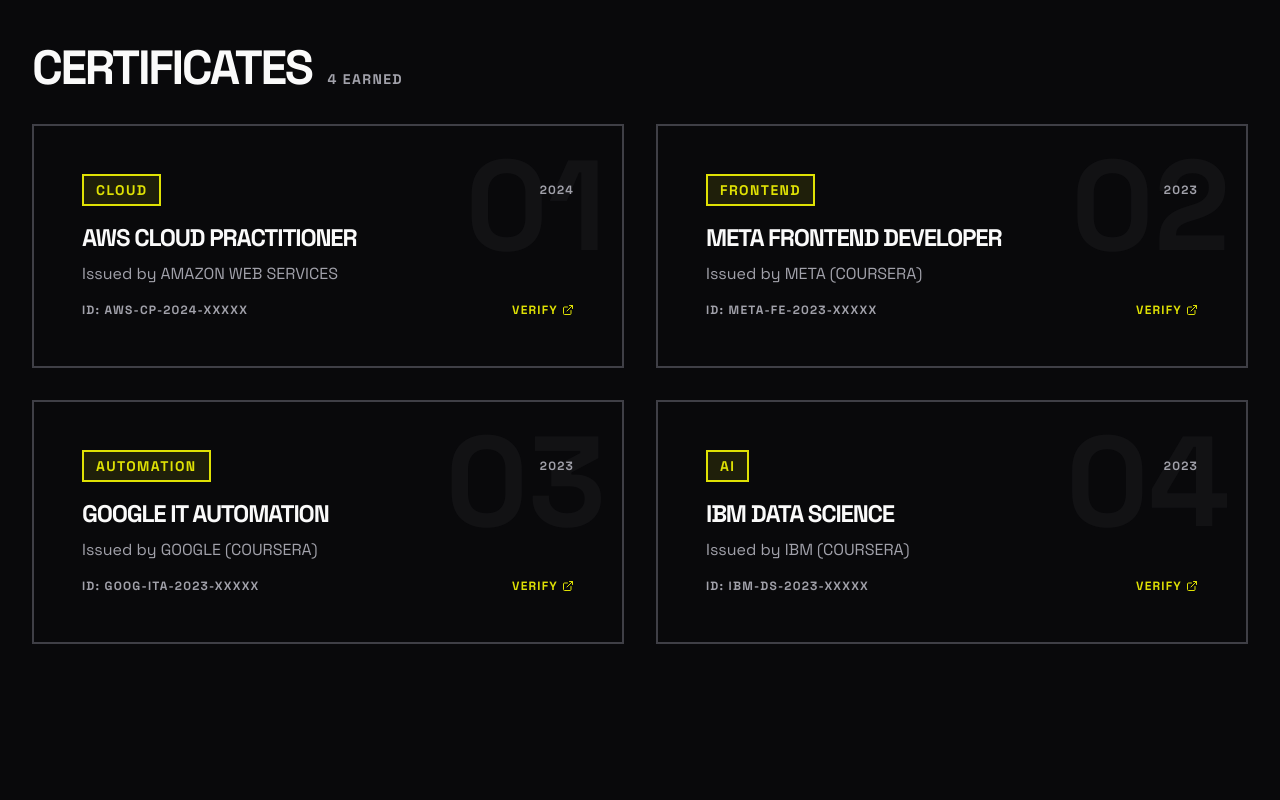
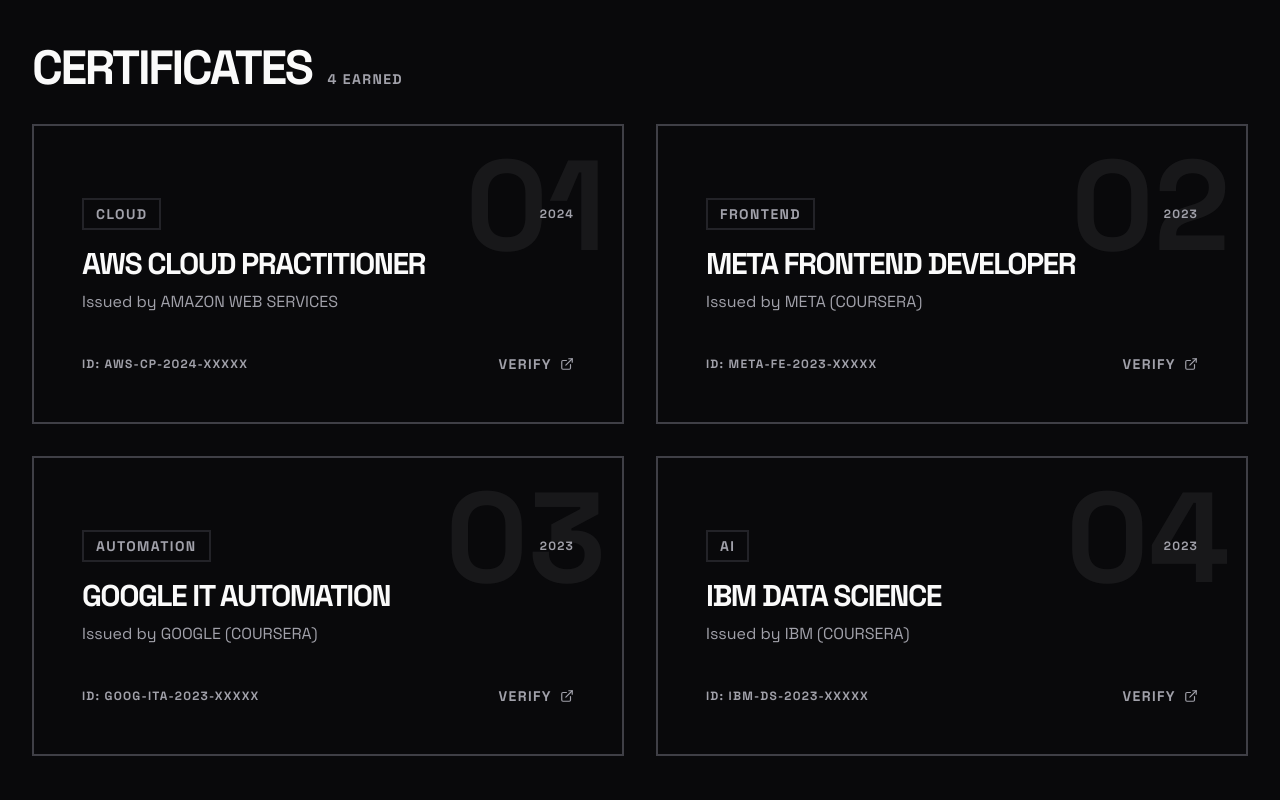
Before and after one commit to Superbiouss/Portfolio, a Next.js app: page /certificates in a window 1280 px wide. Shown: the part 1700-2500 px from the top of the page. Built offline with nearby package versions, Linux system fonts and the light colour scheme; no server answers; the database is empty.

Commit message:
refactor: enhance UI components in certificates and skills pages with refined card styling and updated typography

```diff
--- a/src/app/certificates/certificates-client.tsx
+++ b/src/app/certificates/certificates-client.tsx
@@ -51,7 +51,7 @@
                 className="group"
               >
                 <Card className="h-full flex flex-col relative bg-background border-2 border-border rounded-none hover:border-accent transition-colors duration-300">
-                  <span className="absolute top-4 right-4 text-[6rem] md:text-[8rem] font-bold leading-none text-muted/20 select-none group-hover:text-accent-foreground/5 transition-colors duration-300" aria-hidden="true">{(i + 1).toString().padStart(2, "0")}</span>
+                  <span className="absolute top-4 right-4 text-[6rem] md:text-[8rem] font-bold leading-none text-muted/50 select-none group-hover:text-accent-foreground/10 transition-colors duration-300" aria-hidden="true">{(i + 1).toString().padStart(2, "0")}</span>
 
                   <CardContent className="flex-1 relative z-10 pt-6">
                     <div className="relative w-16 h-16 mb-6">
@@ -103,23 +103,23 @@
         {certs.length > 0 ? (
           <div className="grid grid-cols-1 md:grid-cols-2 gap-6 md:gap-8">
             {certs.map((cert, i) => (
-              <motion.div key={cert.id} initial={{ opacity: 0, y: 20 }} whileInView={{ opacity: 1, y: 0 }} viewport={{ once: true }} transition={{ delay: i * 0.08, duration: 0.3, ease: "easeOut" as const }}>
-                <Card className="relative min-h-[200px]">
-                  <span className="absolute top-4 right-4 text-[6rem] md:text-[8rem] font-bold leading-none text-muted/30 select-none group-hover:text-accent-foreground/10 transition-colors duration-300" aria-hidden="true">{cert.num}</span>
-                  <div className="relative z-10">
+              <motion.div key={cert.id} initial={{ opacity: 0, y: 20 }} whileInView={{ opacity: 1, y: 0 }} viewport={{ once: true }} transition={{ delay: i * 0.08, duration: 0.3, ease: "easeOut" as const }} className="group">
+                <Card className="h-full flex flex-col relative border-2 border-border bg-background transition-all duration-300 hover:border-accent cursor-pointer min-h-[200px]">
+                  <span className="absolute top-4 right-4 text-[6rem] md:text-[8rem] font-bold leading-none text-muted/50 select-none group-hover:text-accent-foreground/10 transition-colors duration-300" aria-hidden="true">{cert.num}</span>
+                  <CardContent className="flex-1 relative z-10 pt-6">
                     <div className="flex items-center justify-between mb-4">
-                      <Badge variant="accent">{cert.category}</Badge>
+                      <Badge variant="outline" className="border-border/50 text-muted-foreground">{cert.category}</Badge>
                       <span className="text-xs font-bold uppercase tracking-widest text-muted-foreground group-hover:text-accent-foreground/60 transition-colors duration-300">{cert.date}</span>
                     </div>
-                    <h3 className="text-xl md:text-2xl font-bold uppercase tracking-tighter text-foreground group-hover:text-accent-foreground mb-2 transition-colors duration-300">{cert.title}</h3>
-                    <p className="text-muted-foreground group-hover:text-accent-foreground/60 mb-4 transition-colors duration-300">Issued by {cert.issuer}</p>
-                    <div className="flex items-center justify-between">
-                      {cert.credentialId && <span className="text-xs font-bold uppercase tracking-widest text-muted-foreground group-hover:text-accent-foreground/40 transition-colors duration-300">ID: {cert.credentialId}</span>}
-                      <a href={cert.verifyUrl} target="_blank" rel="noopener noreferrer" className="text-accent group-hover:text-accent-foreground text-xs font-bold uppercase tracking-widest flex items-center gap-1 transition-colors duration-300">
-                        VERIFY <ExternalLink className="w-3 h-3" />
-                      </a>
-                    </div>
-                  </div>
+                    <CardTitle className="mb-2">{cert.title}</CardTitle>
+                    <p className="text-muted-foreground mb-4">Issued by {cert.issuer}</p>
+                  </CardContent>
+                  <CardFooter className="relative z-10 mt-auto flex items-center justify-between">
+                    {cert.credentialId && <span className="text-xs font-bold uppercase tracking-widest text-muted-foreground group-hover:text-accent-foreground/40 transition-colors duration-300">ID: {cert.credentialId}</span>}
+                    <a href={cert.verifyUrl} target="_blank" rel="noopener noreferrer" className="text-sm font-bold uppercase tracking-widest text-muted-foreground group-hover:text-accent-foreground flex items-center gap-2 transition-colors duration-300">
+                      VERIFY <ExternalLink className="w-3.5 h-3.5" />
+                    </a>
+                  </CardFooter>
                 </Card>
               </motion.div>
             ))}
--- a/src/app/skills/skills-client.tsx
+++ b/src/app/skills/skills-client.tsx
@@ -1,7 +1,7 @@
 "use client";
 
 import { Badge } from "@/components/ui/badge";
-import { Card } from "@/components/ui/card";
+import { Card, CardContent, CardTitle } from "@/components/ui/card";
 import { Button } from "@/components/ui/button";
 import Link from "next/link";
 import { ArrowLeft } from "lucide-react";
@@ -24,15 +24,17 @@
       </div>
 
       {skillGroups.length > 0 ? (
-        <div className="grid grid-cols-1 md:grid-cols-2 lg:grid-cols-3 gap-px bg-border">
+        <div className="grid grid-cols-1 md:grid-cols-2 lg:grid-cols-3 gap-6 md:gap-8">
           {skillGroups.map((group, i) => (
-            <motion.div key={group.category} initial={{ opacity: 0, y: 20 }} whileInView={{ opacity: 1, y: 0 }} viewport={{ once: true }} transition={{ delay: i * 0.08, duration: 0.3, ease: "easeOut" as const }}>
-              <Card className="relative overflow-hidden min-h-[250px]">
-                <span className="absolute -top-4 -right-2 text-[8rem] font-bold leading-none text-muted/30 select-none group-hover:text-accent-foreground/10 transition-colors duration-300" aria-hidden="true">{group.num}</span>
-                <div className="relative z-10">
-                  <h3 className="text-xl md:text-2xl font-bold uppercase tracking-tighter text-foreground group-hover:text-accent-foreground mb-6 transition-colors duration-300">{group.category}</h3>
-                  <div className="flex flex-wrap gap-2">{group.skills.map((skill) => (<Badge key={skill}>{skill}</Badge>))}</div>
-                </div>
+            <motion.div key={group.category} initial={{ opacity: 0, y: 20 }} whileInView={{ opacity: 1, y: 0 }} viewport={{ once: true }} transition={{ delay: i * 0.08, duration: 0.3, ease: "easeOut" as const }} className="group">
+              <Card className="h-full flex flex-col relative border-2 border-border bg-background transition-colors duration-300 hover:border-accent min-h-[250px]">
+                <span className="absolute top-4 right-4 text-[8rem] md:text-[10rem] font-bold leading-none text-muted/50 select-none group-hover:text-accent-foreground/10 transition-colors duration-300" aria-hidden="true">{group.num}</span>
+                <CardContent className="flex-1 relative z-10 pt-6">
+                  <CardTitle className="mb-6">{group.category}</CardTitle>
+                  <div className="flex flex-wrap gap-2">
+                    {group.skills.map((skill) => (<Badge key={skill} variant="outline" className="border-border/50 bg-background text-muted-foreground">{skill}</Badge>))}
+                  </div>
+                </CardContent>
               </Card>
             </motion.div>
           ))}
```
